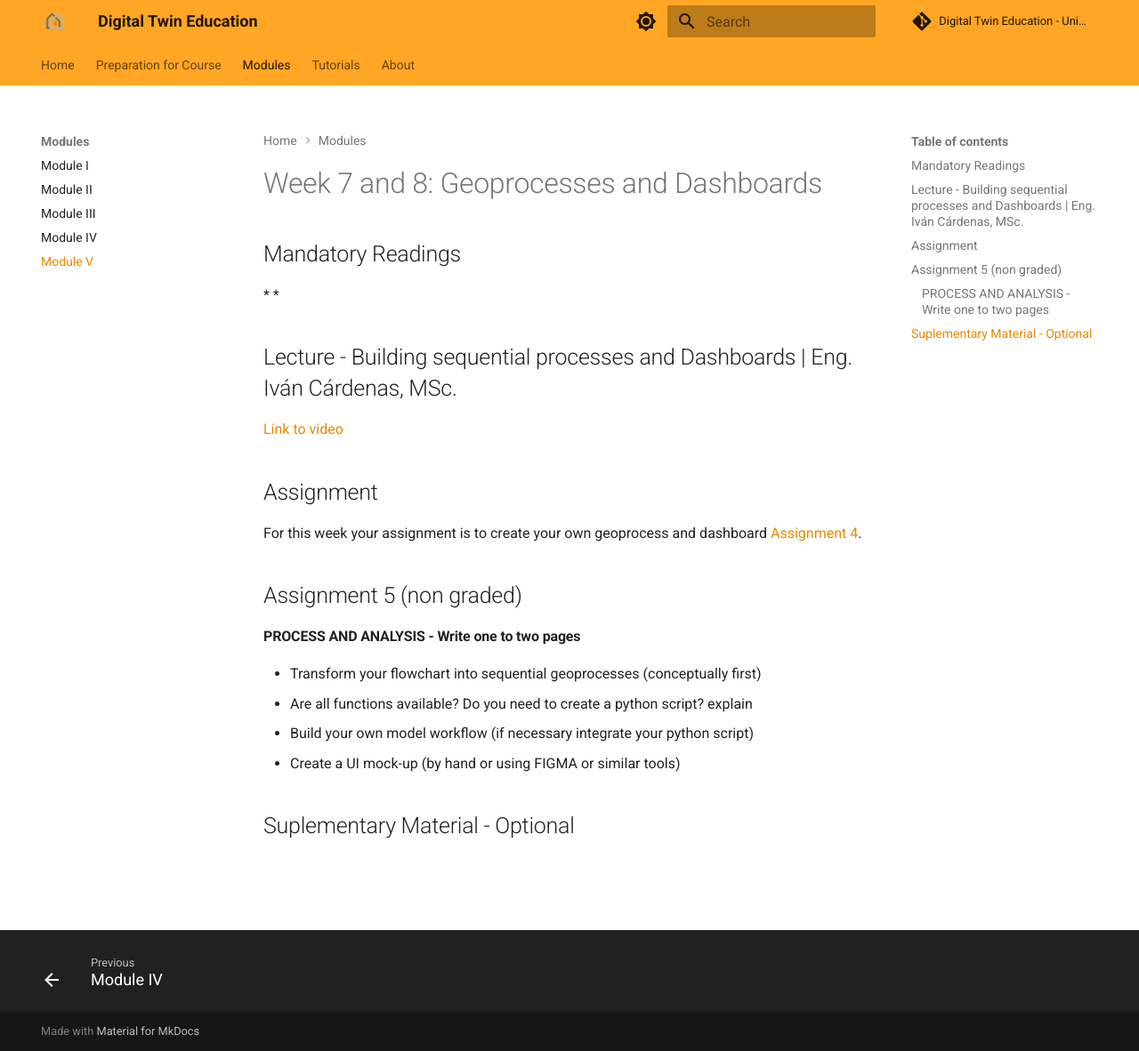
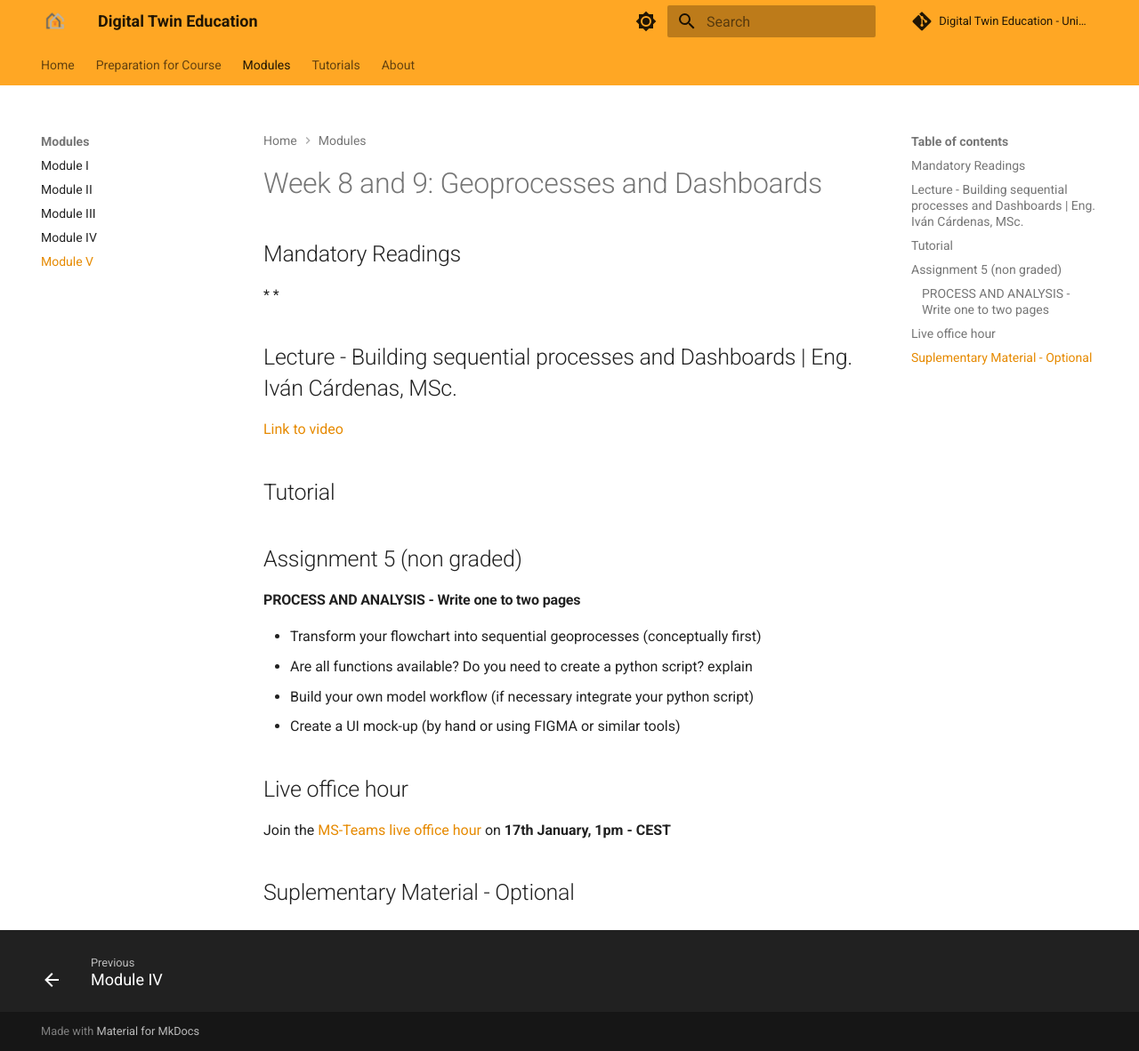
Before and after one commit to DigitalTwin-Geohub/DigitalTwinEducation, an MkDocs documentation site: the page built from docs/Modules/Module V.md, in a window 1280 px wide and 1182 px high. Shown: the whole window at 89% size. Built offline with MkDocs 1.6.1 and Material for MkDocs 9.7.7, drawn with Linux system fonts in a browser that asks for light colours; comment, search, counter and statistics services are not loaded.

Commit message:
added live hours

```diff
--- a/docs/Modules/Module V.md
+++ b/docs/Modules/Module V.md
@@ -1,4 +1,4 @@
-# Week 7 and 8: Geoprocesses and Dashboards
+# Week 8 and 9: Geoprocesses and Dashboards
 
 ## Mandatory Readings
 
@@ -9,9 +9,7 @@
 ## Lecture - Building sequential processes and Dashboards | Eng. Iván Cárdenas, MSc.
 [Link to video](video)
 
-## Assignment
-
-For this week your assignment is to create your own geoprocess and dashboard [Assignment 4](../Assignment/Assignment%20IV.md).
+## Tutorial
 
 
 ## Assignment 5 (non graded)
@@ -23,4 +21,8 @@ For this week your assignment is to create your own geoprocess and dashboard [As
 *	Build your own model workflow (if necessary integrate your python script)
 *	Create a UI mock-up (by hand or using FIGMA or similar tools)
 
+## Live office hour
+
+Join the [MS-Teams live office hour](https://teams.microsoft.com/l/meetup-join/19%3aLOGW63CI3_SKFd3BGZKHTMp3iGFXa64dHUsDIbpC0pg1%40thread.tacv2/1726814576878?context=%7b%22Tid%22%3a%22723246a1-c3f5-43c5-acdc-43adb404ac4d%22%2c%22Oid%22%3a%2280d1a586-55cf-4761-85f7-eb620a0bfbe5%22%7d) on **17th January, 1pm - CEST**
+
 ## Suplementary Material - Optional
```
Also changed, not shown: docs/Modules/Module I.md (+1 -1 lines), docs/Modules/Module II.md (+4 -0 lines), docs/Modules/Module III.md (+5 -0 lines), docs/Modules/Module IV.md (+8 -3 lines), docs/Modules/Module VI.md (added, +5 -0 lines), docs/Assignment/Tutorial 3.md (renamed from docs/Assignment/Assignment II.md).
